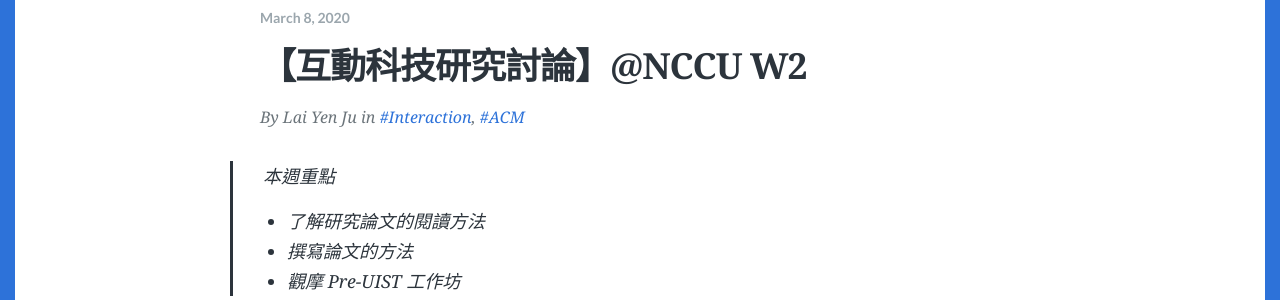
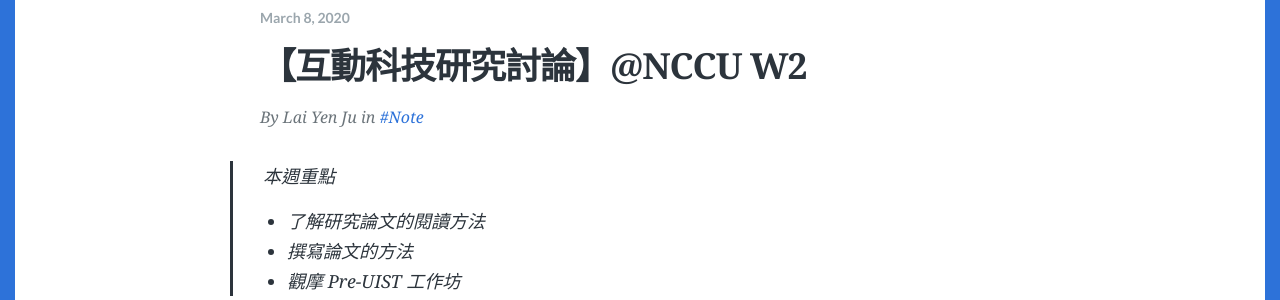
Before and after one commit to laiyenju/laiyenju.github.io, a Jekyll site: the page built from _posts/2020-03-08-2-ir-w2.md, in a window 1280 px wide and 900 px high. Shown: the part 217-517 px from the top of the window. Built offline with Jekyll 4.4.1, drawn with Linux system fonts in a browser that asks for light colours.

Commit message:
Update 2020-03-08-2-ir-w2.md

```diff
--- a/_posts/2020-03-08-2-ir-w2.md
+++ b/_posts/2020-03-08-2-ir-w2.md
@@ -8,8 +8,7 @@ author: Lai Yen Ju
 categories:
   - Note
 tags:
-  - Interaction
-  - ACM
+  - Note
 
 excerpt: NCCU 互動科技研究討論 W2 課程筆記：論文閱讀與撰寫方式、Pre-UIST 工作坊介紹
 ---
```
